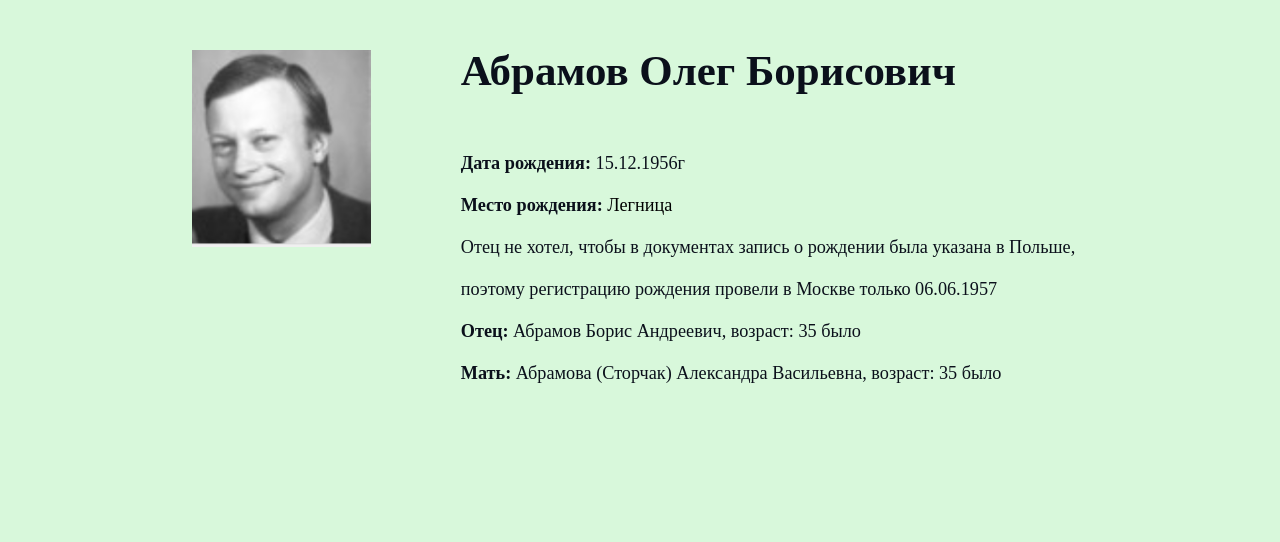
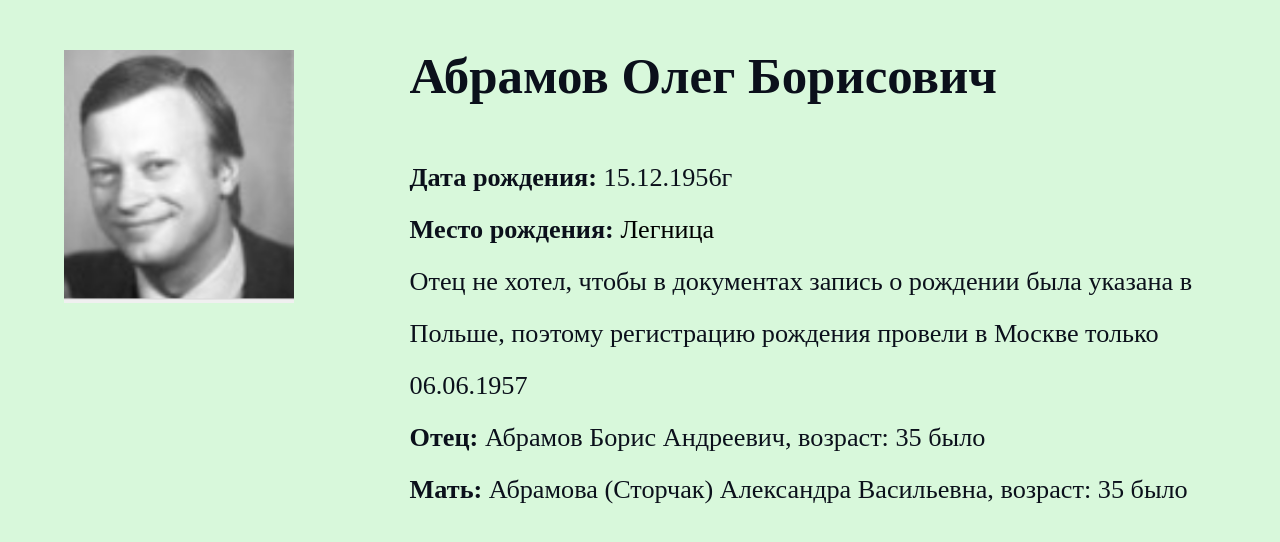
Before and after one commit to SvetlanaZubareva/-family-tree, a plain HTML site: page index.html in a window 1280 px wide. Drawn offline with Linux system fonts and the light colour scheme; a web font is replaced by a local one.

Commit message:
Поменяла шрифт

```diff
--- a/style.css
+++ b/style.css
@@ -26,7 +26,7 @@
     min-height: 100%;
     font-family: "sunday";
     font-size: 20px;
-    line-height: 42px;
+    line-height: 52px;
     font-weight: 400;
     color: #0B101B;
     background-color: rgb(216, 248, 219);
@@ -60,23 +60,23 @@
     padding: 0;
   }
   .main__section{
-    padding: 50px 15% 50px;
+    padding: 50px 5% 50px;
     display: grid;
     grid-template-columns: 20% 1fr;
     gap: 10%;
   }
   .main__h1{
-    font-size: calc(10px + 40 * (100vw / 1555));
+    font-size: calc(18px + 40 * (100vw / 1555));
     margin-bottom: 50px;
   }
   .main__span{
-    font-size: calc(10px + 10 * (100vw / 1555));
+    font-size: calc(18px + 10 * (100vw / 1555));
     font-weight: 700;
   }
   li,
   span,
   h1{
-    font-size: calc(10px + 10 * (100vw / 1555));
+    font-size: calc(18px + 10 * (100vw / 1555));
   }
   img{
     margin-bottom: 10%;
```
